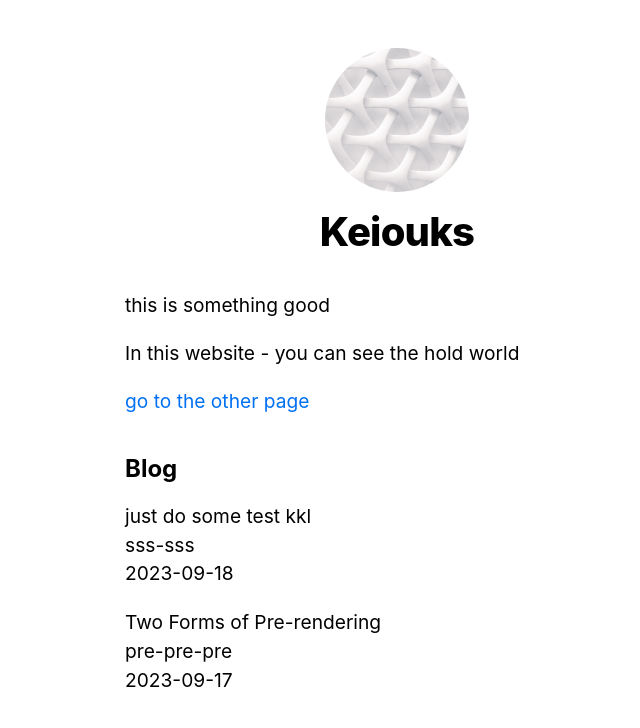
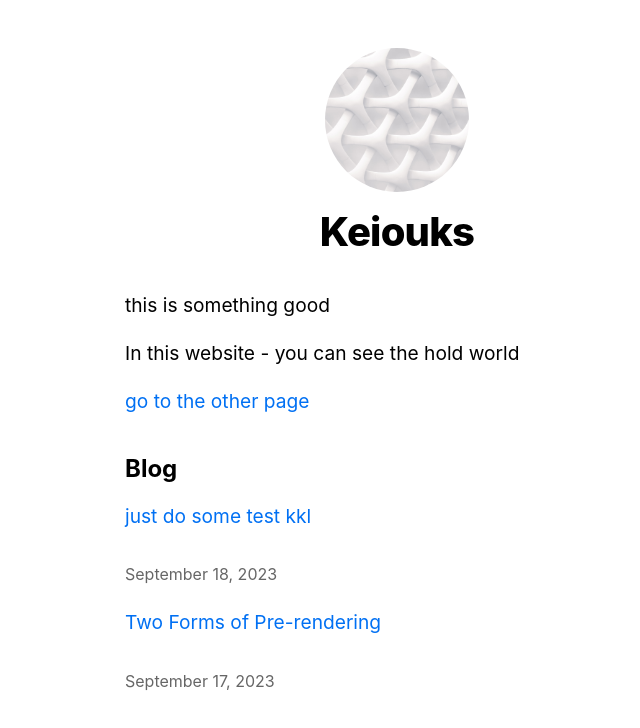
Before and after one commit to keiouks/next-0-2-all, a Next.js app: page / in a window 1280 px wide. Shown: the top 728 px of the page, without its empty margins (243-883 px from the left). Built offline with nearby package versions, Linux system fonts and the light colour scheme.

Commit message:
feat(md): finish showing all md to html page

```diff
--- a/lib/posts.js
+++ b/lib/posts.js
@@ -1,8 +1,7 @@
 import fs from 'fs';
 import path from 'path';
 import matter from 'gray-matter';
-import { remark } from 'remark';
-import html from 'remark-html';
+import { marked } from 'marked';
 
 const postsDirectory = path.join(process.cwd(), 'posts');
 
@@ -54,10 +53,7 @@
 
   const matterResult = matter(fileContents);
 
-  const processedContent = await remark()
-    .use(html)
-    .process(matterResult.content);
-  const contentHtml = processedContent.toString();
+  const contentHtml = marked.parse(matterResult.content);
 
   return {
     id,
--- a/package.json
+++ b/package.json
@@ -11,11 +11,10 @@
   "dependencies": {
     "date-fns": "^2.30.0",
     "gray-matter": "^4.0.3",
+    "marked": "^9.0.3",
     "next": "latest",
     "react": "18.2.0",
-    "react-dom": "18.2.0",
-    "remark": "^15.0.1",
-    "remark-html": "^15.0.2"
+    "react-dom": "18.2.0"
   },
   "devDependencies": {
     "@types/node": "20.5.9",
--- a/pages/index.js
+++ b/pages/index.js
@@ -1,8 +1,10 @@
 import Head from 'next/head';
 import Link from 'next/link';
+import Date from '../components/date';
 import Layout, { siteTitle } from '../components/layout';
 import utilStyles from '../styles/utils.module.css';
 import { getSortedPostsData } from '../lib/posts';
+
 
 export default function Home({allPostsData}) {
   return (
@@ -24,11 +26,12 @@
         <ul className={utilStyles.list}>
           {allPostsData.map(({ id, date, title }) => (
             <li className={utilStyles.listItem} key={id}>
-              {title}
+              <Link href={`/posts/${id}`}>{title}</Link>
               <br />
-              {id}
               <br />
-              {date}
+              <small className={utilStyles.lightText}>
+                <Date dateString={date} />
+              </small>
             </li>
           ))}
         </ul>
```
Also changed, not shown: 1 other file (tests, documents, lock files or other folders).
